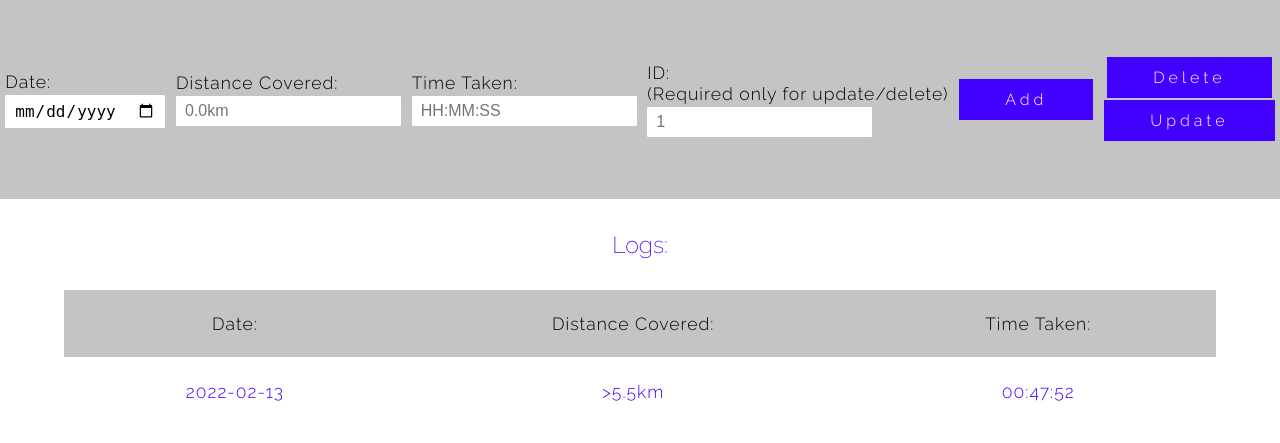
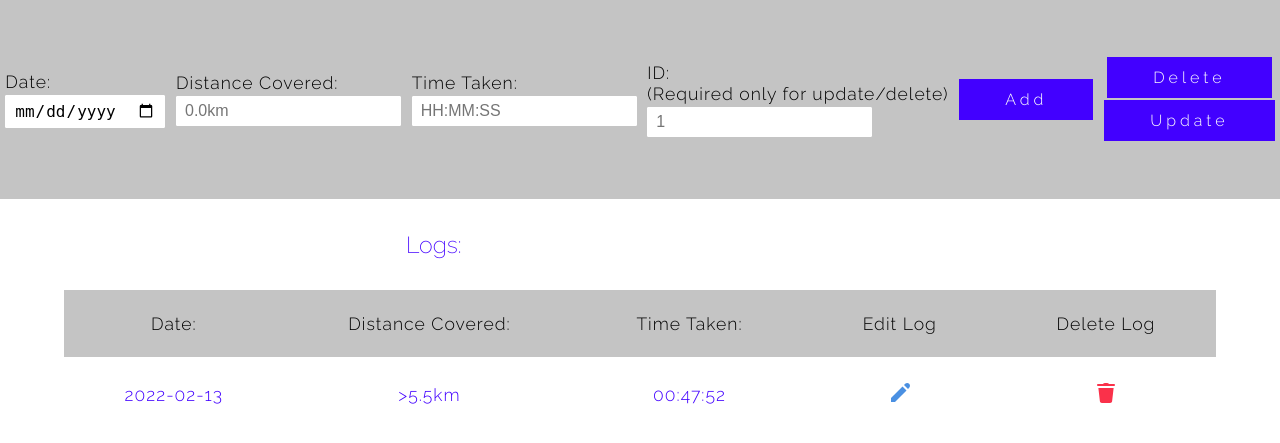
Before and after one commit to TheHood02/joglogger, a PHP site: page / in a window 1280 px wide. Shown: the part 114-557 px from the top of the page. Run offline with PHP 8.4, Linux system fonts and the light colour scheme; data comes from the database, SQL or seed files in the repository; both versions use the stored data as it was after the commit.

Commit message:
add edit & delete svg in each log so that user can edit or delete data directly by clicking button, also assigning id values using uniqid() now

```diff
--- a/index.php
+++ b/index.php
@@ -8,8 +8,9 @@
     $date = $_POST['date'];
     $dist_covered = $_POST['dist_covered'];
     $time_taken = $_POST['time_taken'];
+    $id = uniqid(rand(1,10));
 
-    $query = mysqli_query($conn, "INSERT INTO `logs` (`date`, `dist_covered`, `time_taken`) VALUES ('$date', '$dist_covered', '$time_taken') ");
+    $query = mysqli_query($conn, "INSERT INTO `logs` (`date`, `dist_covered`, `time_taken`, `id`) VALUES ('$date', '$dist_covered', '$time_taken', '$id') ");
 
     if ($query) {
         echo "Data Entered";
@@ -99,15 +100,15 @@
                 <td class="text">10/01/2022</td>
                 <td class="text">2.3km</td>
                 <td class="text">14 minutes</td>
-                <td><img src="assets/icons8-edit.svg" alt=""></td>
-                <td><img src="assets/icons8-delete.svg" alt=""></td>
+                <td><img src="assets/edit-icon.svg" alt=""></td>
+                <td><img src="assets/delete-icon.svg" alt=""></td>
             </tr>
             <tr class="log">
                 <td class="text">08/01/2022</td>
                 <td class="text">4.4km</td>
                 <td class="text">30 minutes</td>
-                <td><img src="assets/icons8-edit.svg" alt=""></td>
-                <td><img src="assets/icons8-delete.svg" alt=""></td>
+                <td><img src="assets/edit-icon.svg" alt=""></td>
+                <td><img src="assets/delete-icon.svg" alt=""></td>
             </tr>
         </table> -->
 
@@ -119,17 +120,25 @@
                 <th class="text">Date:</th>
                 <th class="text">Distance Covered:</th>
                 <th class="text">Time Taken:</th>
+                <th class="text">Edit Log</th>
+                <th class="text">Delete Log</th>
             </tr>
             <?php
 
-                $sql = "SELECT date, dist_covered, time_taken FROM logs";
+                $sql = "SELECT id, date, dist_covered, time_taken FROM logs";
                 $result = $conn->query($sql);
                 // $result is an object
                 if ($result->num_rows > 0) {
                 // output data of each row
                 while($row = $result->fetch_assoc()) {
                     // $row is an array
-                    echo "<tr class='log'><td class='text'>" . $row["date"]. "</td><td class='text'>" . $row["dist_covered"]. "</td><td class='text'>" . $row["time_taken"]. "</td></tr>";
+                    echo "<tr class='log'>";
+                    echo "<td class='text'>". $row["date"]. "</td>";
+                    echo "<td class='text'>". $row["dist_covered"]. "</td>";
+                    echo "<td class='text'>". $row["time_taken"]. "</td>";
+                    echo "<td><img src='assets/edit-icon.svg' alt='edit button' id='$row[id]' /> </td>";
+                    echo "<td><img src='assets/delete-icon.svg' alt='delete button' id='$row[id]' /> </td>";
+                    echo "</tr>";
                 }
                 } else {
                 echo "0 results";
```
Also changed, not shown: database/logs.sql (+8 -11 lines), README.md, assets/delete-icon.svg (renamed from assets/icons8-delete.svg), assets/edit-icon.svg (renamed from assets/icons8-edit.svg).
